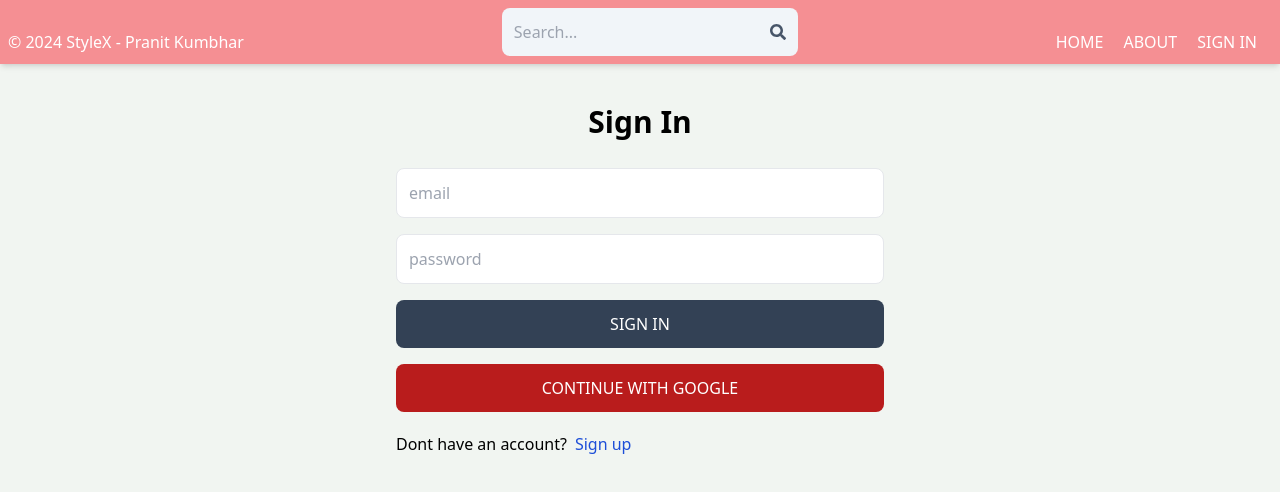
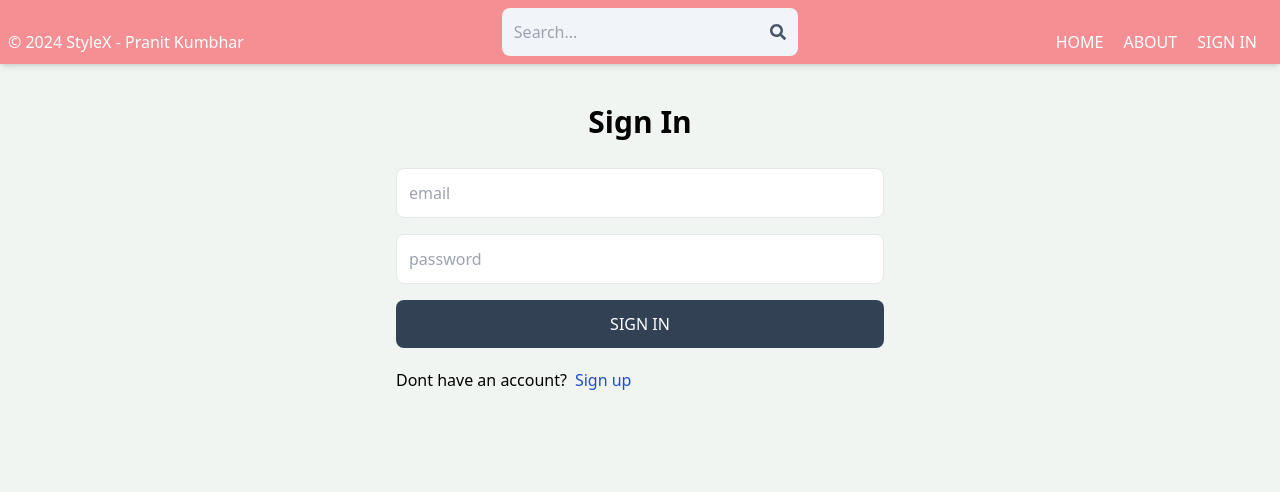
Before and after one commit to Pranit160997/StyleX, a React (Vite) app in the folder client/: page /sign-in in a window 1280 px wide. Shown: the top 492 px of the page. Built offline with nearby package versions, Linux system fonts and the light colour scheme; no server answers.

Commit message:
removed google sign in button

```diff
--- a/client/src/pages/SignIn.jsx
+++ b/client/src/pages/SignIn.jsx
@@ -68,7 +68,6 @@ export default function SignIn() {
         >
           {loading ? 'Loading...' : 'Sign In'}
         </button>
-        <OAuth/>
       </form>
       <div className='flex gap-2 mt-5'>
         <p>Dont have an account?</p>
```
